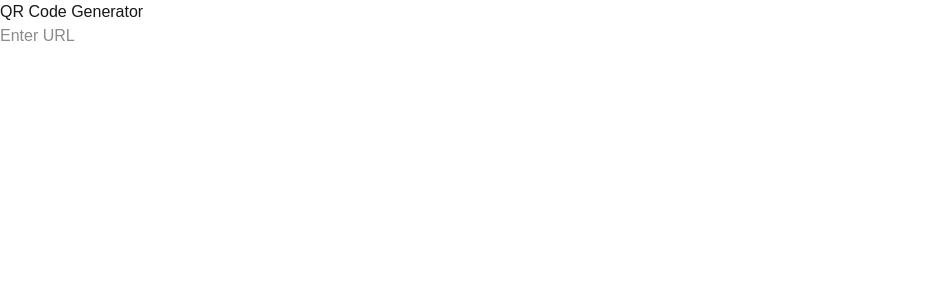
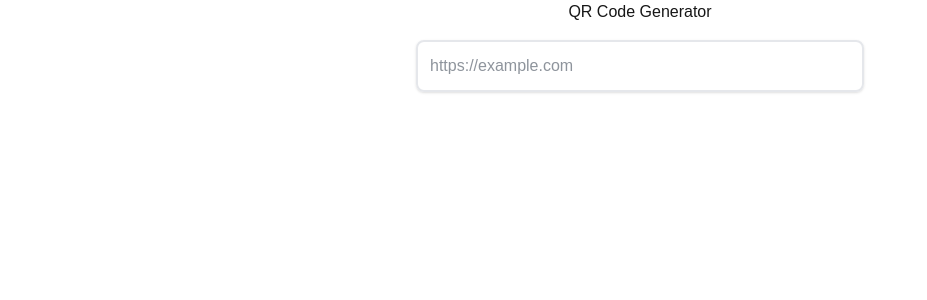
Before and after one commit to mwanavina/qrcodegenerator, a Next.js app: page / in a window 1280 px wide. Shown: the top 300 px of the page, without its empty margins (0-927 px from the left). Built offline with nearby package versions, Linux system fonts and the light colour scheme.

Commit message:
Implement DownloadableQR component for QR code download functionality and update main page to use it instead of QRCodeGenerator.

```diff
--- /dev/null
+++ b/app/components/DownloadableQR.tsx
@@ -0,0 +1,58 @@
+"use client"
+import { QRCodeCanvas } from 'qrcode.react';
+import { useState } from 'react';
+
+interface value{
+    value: String;
+}
+
+export default function DownloadableQR () {
+    const [url, setUrl] = useState('');
+    const downloadQRCode = () => {
+        const canvas = document.querySelector<HTMLCanvasElement>('#qr-code-canvas');
+        if (!canvas) return;
+
+        const pgnUrl = canvas.toDataURL("image/png").replace("image/png", "image/octet-stream");
+
+        let downloadLink = document.createElement("a");
+        downloadLink.href = pgnUrl;
+        downloadLink.download = "qr-code.png";
+        document.body.appendChild(downloadLink);
+        downloadLink.click();
+        document.body.removeChild(downloadLink);
+    }
+  return (
+
+    <div className="flex flex-col items-center gap-4">
+        <div>QR Code Generator</div>
+        <input
+  type="url"
+  value={url}
+  onChange={(e) => setUrl(e.target.value)}
+  placeholder="https://example.com"
+  aria-label="URL for QR Code"
+  className="w-full max-w-md p-3 border-2 border-gray-200 rounded-lg
+             focus:border-blue-500 focus:ring-2 focus:ring-blue-200
+             outline-none transition-all text-gray-800 shadow-sm"
+/>
+
+      {/* Must use QRCodeCanvas specifically for downloading */}
+      {url && (
+                <>
+                    <QRCodeCanvas
+                        id="qr-code-canvas"
+                        value={url}
+                        size={256}
+                        level={"H"}
+                    />
+                    <button
+                        onClick={downloadQRCode}
+                        className="px-4 py-2 bg-blue-600 text-white rounded-md hover:bg-blue-700"
+                    >
+                        Download PNG
+                    </button>
+                </>
+            )}
+    </div>
+  )
+}
--- a/app/components/QRCodeGenerator.tsx
+++ b/app/components/QRCodeGenerator.tsx
@@ -7,19 +7,10 @@ export default function QRCodeGenerator() {
     const [url, setUrl] = useState("");
 
     return (
-        <div>
-      <h1>QR Code Generator</h1>
-      <input
-        type="text"
-        value={url}
-        onChange={(e) => setUrl(e.target.value)}
-        placeholder="Enter URL"
-      />
-      {url && (
-        <div style={{ marginTop: '20px' }}>
-          <QRCodeSVG value={url} size={256} level={"H"} includeMargin={true} />
-        </div>
-      )}
+    <div className="flex flex-col items-center justify-center h-screen">
+        <h1 className="text-2xl font-bold">QR Code Generator</h1>
+        <input className="border-2 border-gray-300 rounded-md p-2" maxLength={200} required type="text" value={url} onChange={(e) => setUrl(e.target.value)} placeholder="Enter URL" />
+        {url && <QRCodeSVG value={url} size={256} level={"H"} includeMargin={true} />}
     </div>
   );
 }
--- a/app/page.tsx
+++ b/app/page.tsx
@@ -1,7 +1,9 @@
+import DownloadableQR from "./components/DownloadableQR";
 import QRCodeGenerator from "./components/QRCodeGenerator";
 
 export default function Home() {
   return (
-    <QRCodeGenerator />
+    // <QRCodeGenerator />
+    <DownloadableQR />
   );
 }
```
